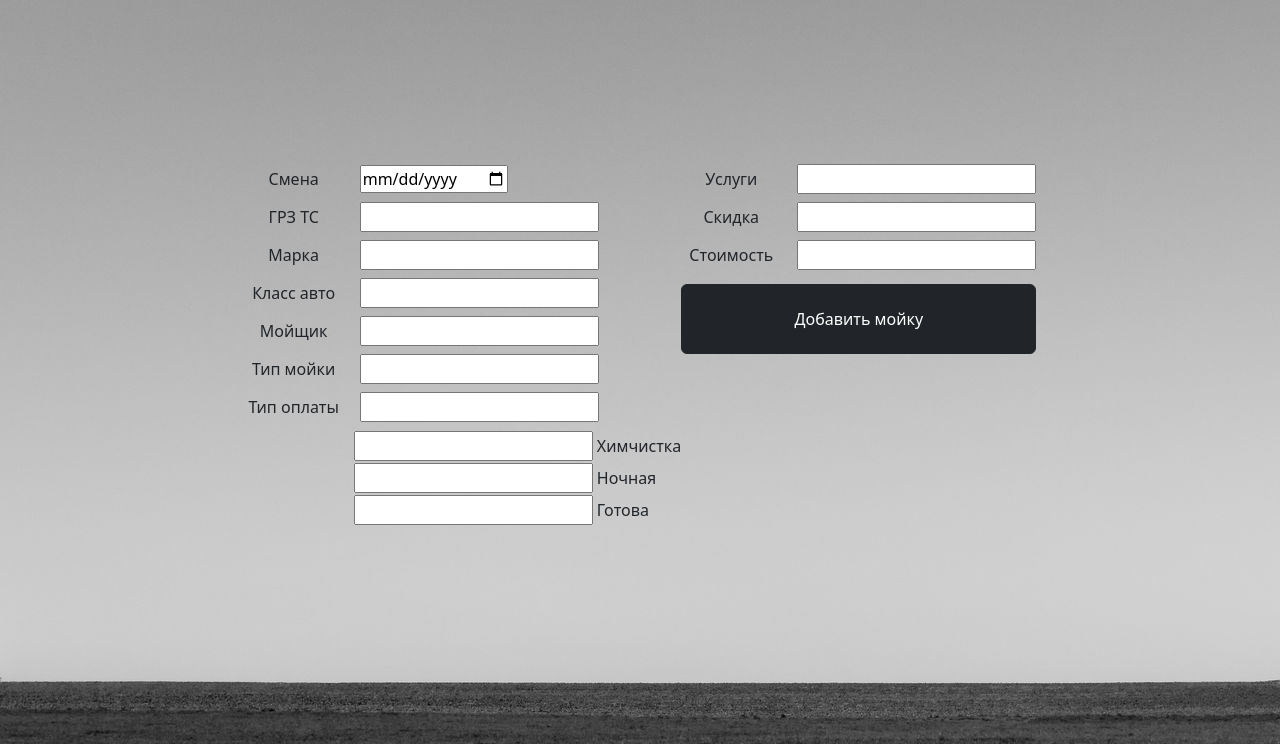
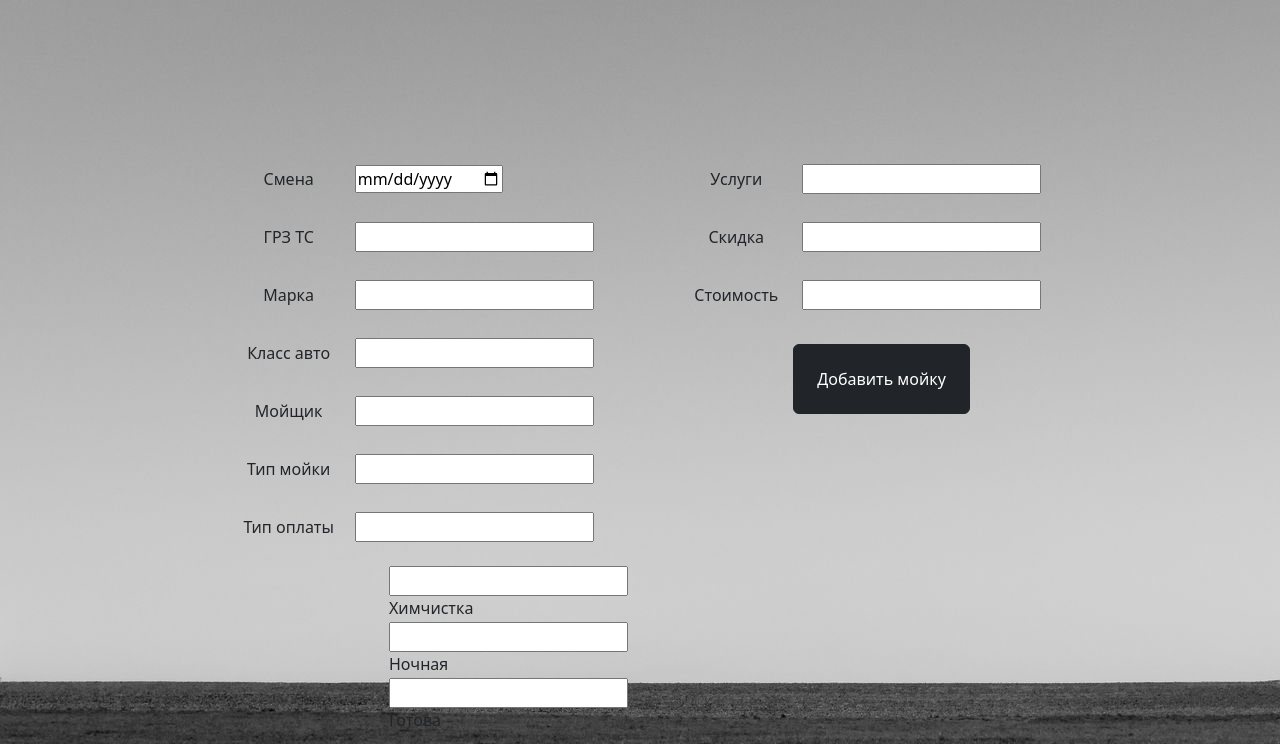
Before and after one commit to Merzoit/wash, a Django app: template core/templates/add_blank.html in a window 1280 px wide. Shown: the part 56-800 px from the top of the page. Run offline with Django 3.2, Linux system fonts and the light colour scheme; the template is opened without the code that fills it, so the values that code supplies are empty, except form fields; form fields are guessed from the names that the template uses.

Commit message:
fix styles

```diff
--- a/core/forms.py
+++ b/core/forms.py
@@ -53,4 +53,4 @@ class AddDate(forms.ModelForm):
 
     def __init__(self, *args, **kwargs):
         super().__init__(*args, **kwargs)
-        self.fields['date'].widget.attrs['class'] = 'form-control'
+        self.fields['date'].widget.attrs['class'] = 'hui'
--- a/core/templates/add_blank.html
+++ b/core/templates/add_blank.html
@@ -104,7 +104,7 @@
                 {{form.price}}
                 </div>
             </div>
-            <div>
+            <div class="submit-wrapper">
                 <button form="update_data" type="submit" class="btn btn-dark filter-form-button btnn">
                     Добавить мойку
                 </button>
--- a/core/views.py
+++ b/core/views.py
@@ -38,7 +38,7 @@ class LogoutView(LogoutView):
 
 
 class CreateBlankView(LoginRequiredMixin, ManDate, CreateView):
-    """Добавление бланка в бвзу моек"""
+    """Добавление бланка в базу моек"""
     login_url = 'login'
     redirect_field_name = 'redirect_to'
     template_name = 'add_blank.html'
--- a/static/css/add_blank.css
+++ b/static/css/add_blank.css
@@ -9,6 +9,9 @@
 .left-side {
     width: auto;
     height: auto;
+    display: flex;
+    flex-direction: column;
+    gap: 20px;
 }
 .left-side input {
     width: auto;
@@ -28,8 +31,12 @@
     display: flex;
     margin-left: auto;
     margin-right: auto;
+    gap: 80px;
 }
 .right-side {
+    display: flex;
+    flex-direction: column;
+    gap: 20px;
     height: auto;
     width: auto;
 }
@@ -44,6 +51,12 @@
     margin-top: 10px;
 }
 .check {
-    margin-left: 70px;
-    margin-top: 5px;
+    display: flex;
+    flex-direction: column;
+    padding-left: 30%;
 }
+
+.submit-wrapper {
+    padding-left: 30%;
+    width: 80%;
+}
--- /dev/null
+++ b/static/js/main.js
@@ -0,0 +1,4 @@
+import {FORMS} from "./views";
+
+console.log(FORMS.FORM_DATE)
+console.log('hey')
--- /dev/null
+++ b/static/js/views.js
@@ -0,0 +1,3 @@
+export const FORMS = {
+  FORM_DATE: document.querySelector('#id_date'),
+}
--- a/wash/settings.py
+++ b/wash/settings.py
@@ -26,7 +26,7 @@ INSTALLED_APPS = [
     'django.contrib.sessions',
     'django.contrib.messages',
     'django.contrib.staticfiles',
-    "debug_toolbar",
+    'debug_toolbar',
     'core',
 ]
 
```
Also changed, not shown: core/templates/core/monitor_blank.html (+14 -14 lines), static/css/monitor_blank.css (+13 -1 lines), db.sqlite3.
